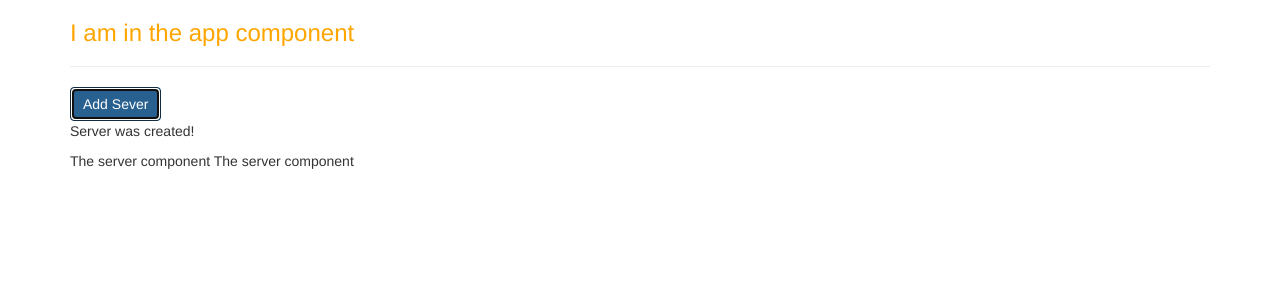
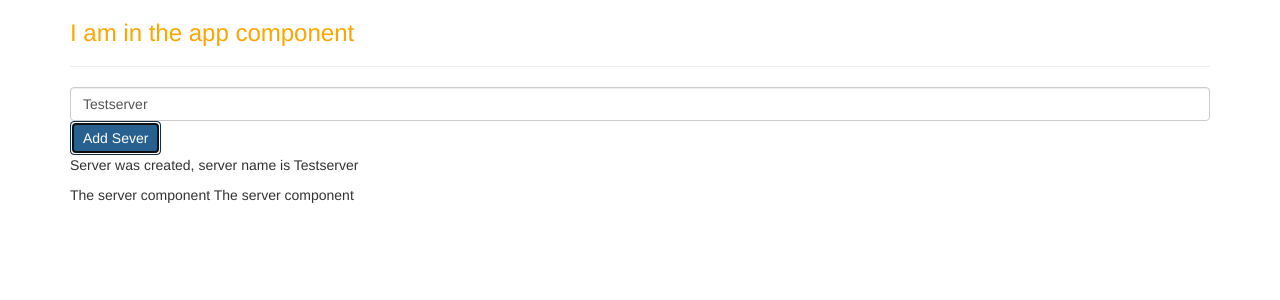
Before and after one commit to ounihamza100/angular-learning-project, an Angular app: page / in a window 1280 px wide. Both pictures are taken after a click on the button "Add Sever". Shown: the top 300 px of the page. Built offline with nearby package versions, Linux system fonts and the light colour scheme.

Commit message:
use if ngIf directive

```diff
--- a/src/app/app.component.ts
+++ b/src/app/app.component.ts
@@ -12,4 +12,16 @@ import { Component } from '@angular/core';
 })
 export class AppComponent {
   title = 'first-app';
+  userName = 'Hamza ouni';
+
+  isUserNameEmpty() : boolean {
+    if(this.userName.length ==  0)
+      return true;
+    else return false;
+
+  }
+
+  resetUsername() {
+    this.userName = '';
+  }
 }
--- a/src/app/servers/servers.component.html
+++ b/src/app/servers/servers.component.html
@@ -1,9 +1,15 @@
+<!--<input type="text"-->
+<!--       class="form-control"-->
+<!--       (input)="onUpdateServerName($event)">-->
+<input type="text"
+       class="form-control"
+       [(ngModel)]="serverName">
+<!--<p>{{serverName}}</p>-->
 <button class="btn btn-primary"
         [disabled]="!allowNwServer"
-        (click)="onCreateServer()"
->
-Add Sever
+        (click)="onCreateServer()">Add Sever
 </button>
-<p>{{serverCreationStatus}}</p>
+<!--<p>{{serverCreationStatus}}</p>-->
+<p *ngIf="serverCreated">Server was created, server name is {{serverName}}</p>
 <app-server></app-server>
 <app-server></app-server>
--- a/src/app/servers/servers.component.ts
+++ b/src/app/servers/servers.component.ts
@@ -11,6 +11,8 @@ export class ServersComponent implements OnInit {
 
   allowNwServer = false;
   serverCreationStatus = 'No server was created!';
+  serverName = 'Testserver';
+  serverCreated = false;
 
   constructor() {
     setTimeout(() => {
@@ -22,7 +24,12 @@ export class ServersComponent implements OnInit {
   }
 
   onCreateServer() {
+    this.serverCreated = true;
     this.serverCreationStatus ='Server was created!';
   }
 
+  onUpdateServerName(event : Event) {
+    this.serverName = (<HTMLInputElement>event.target).value;
+  }
+
 }
```
Also changed, not shown: src/app/app.component.html (+10 -0 lines), src/app/app.module.ts (+5 -3 lines).
